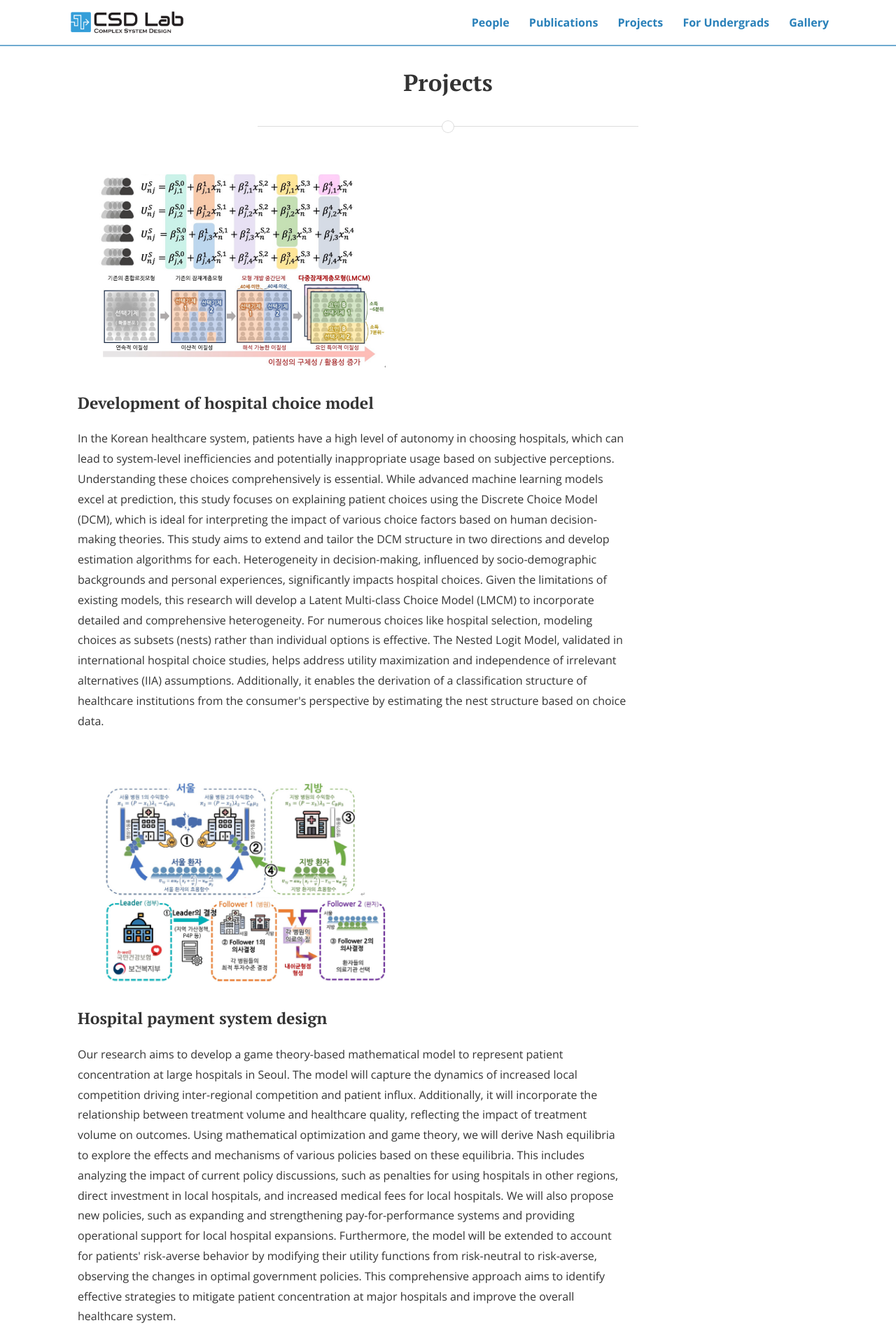
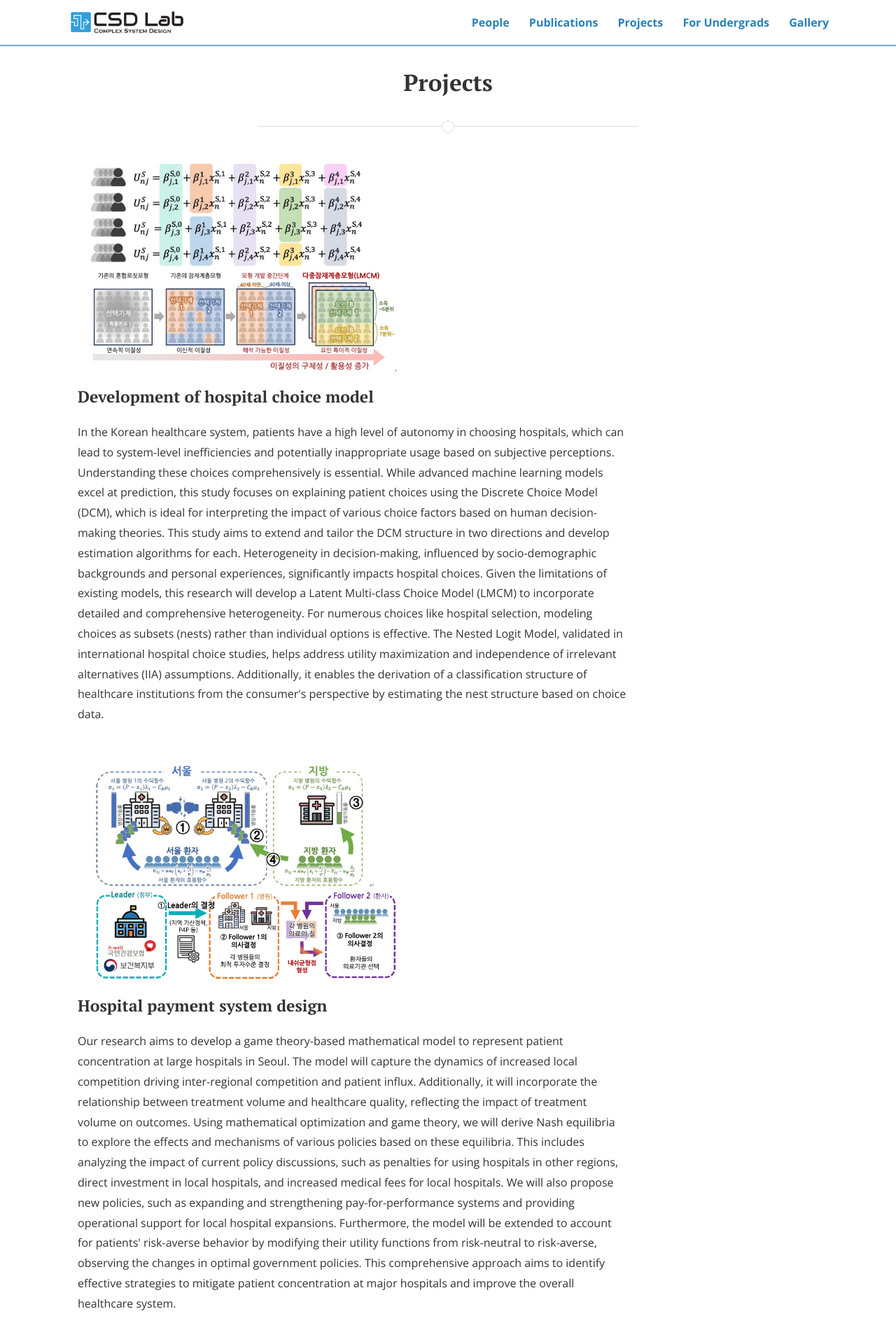
Before and after one commit to CSDlab-KAIST/csdlab-kaist.github.io, a Jekyll site: the page built from projects.html, in a window 1280 px wide. Shown: the top 1920 px of the page at 70% size. Built offline with Jekyll 4.4.1, drawn with Linux system fonts in a browser that asks for light colours; nearby versions of some CDN libraries.

Commit message:
Update main.scss

```diff
--- a/css/main.scss
+++ b/css/main.scss
@@ -41,7 +41,7 @@ h3 {
 
 .project-img-wrap {
   float: left;
-  margin: 30px 30px 30px 30px;
+  margin: 15px 15px 15px 15px;
 }
 
 .gallery-img-wrap {
```
